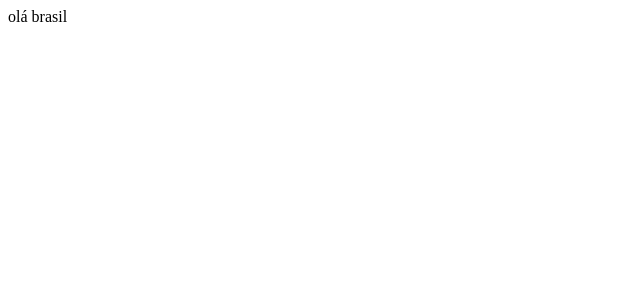
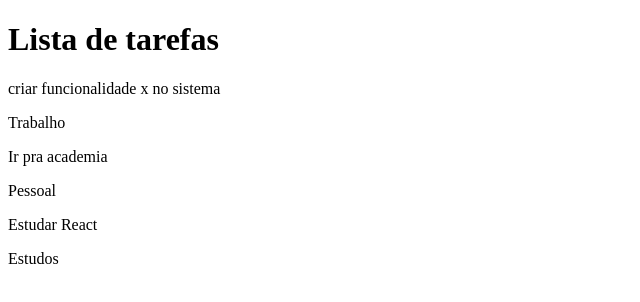
Before and after one commit to lindembergs/todo-list-react, a React (Vite) app: page / in a window 1280 px wide. Shown: the top 302 px of the page, without its empty margins (0-640 px from the left). Built offline with nearby package versions, Linux system fonts and the light colour scheme.

Commit message:
implementação do map e useState

```diff
--- a/src/App.jsx
+++ b/src/App.jsx
@@ -1,12 +1,43 @@
-// import { useState } from 'react'
-
+import  { useState } from 'react';
 
 function App() {
-
+  const [todos, setTodos] = useState([
+    {
+      id: 1,
+      text: "criar funcionalidade x no sistema",
+      category: "Trabalho",
+      isCompleted: false,
+    },
+    {
+      id: 2,
+      text: "Ir pra academia",
+      category: "Pessoal",
+      isCompleted: false,
+    },
+    {
+      id: 3,
+      text: "Estudar React",
+      category: "Estudos",
+      isCompleted: false,
+    }
+  ]);
 
   return (
-    <div>olá brasil</div>
-  )
+    <div className="app">
+      <h1>Lista de tarefas</h1>
+      <div className="todo-list">
+        {todos.map((todo) => (
+          <div className="todo" key={todo.id}>
+            <div className="content">
+              {todo.text}
+              <p className='category'>{todo.category}</p>
+
+            </div>
+          </div>
+        ))}
+      </div>
+    </div>
+  );
 }
 
-export default App
+export default App;
```
